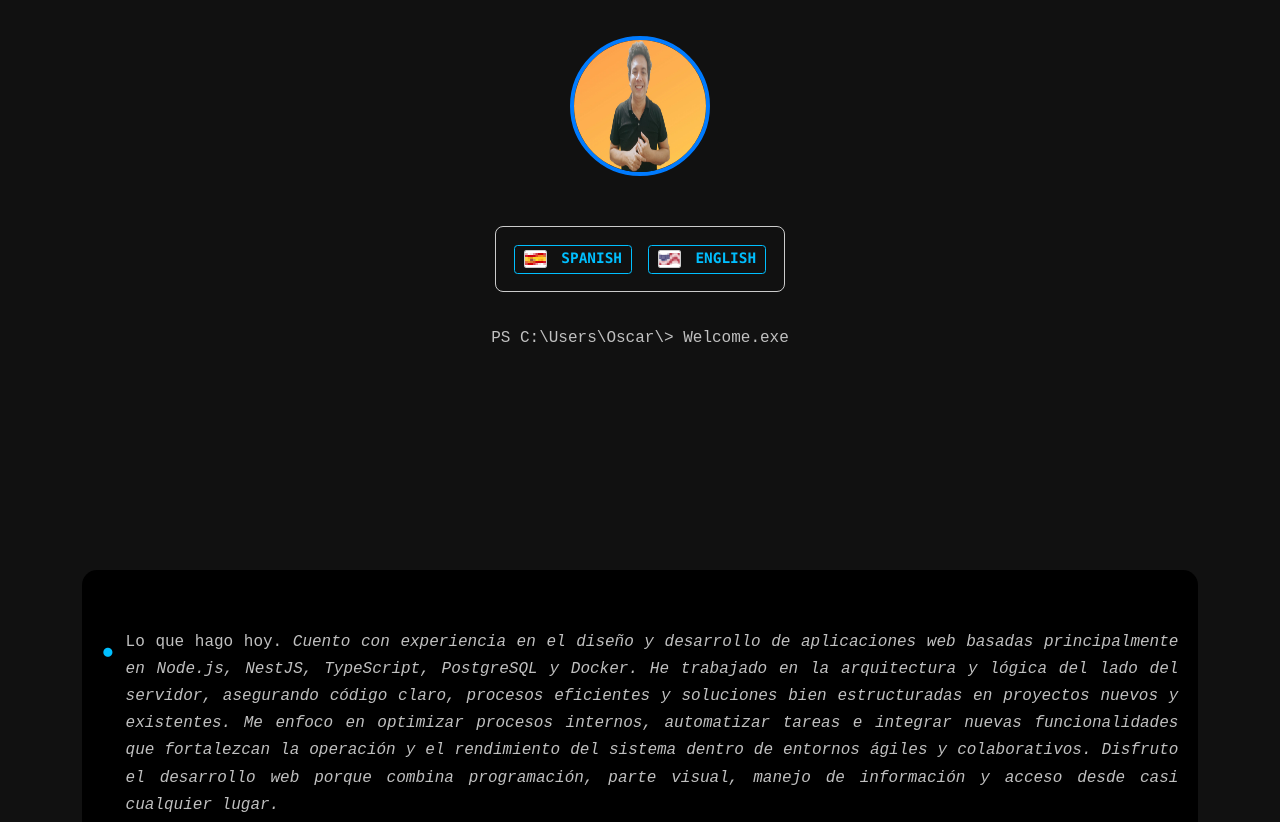
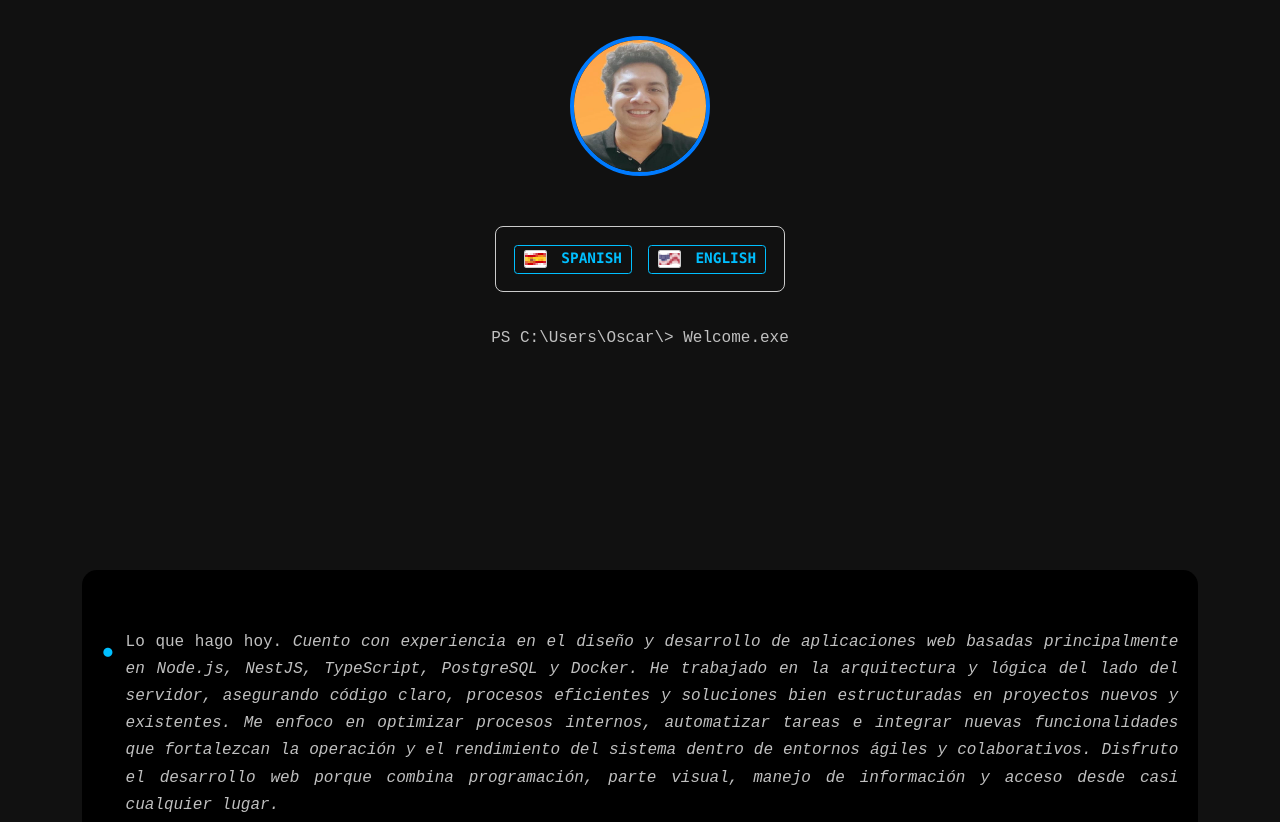
Before and after one commit to OAPadillaHerrera/presentacion-personal-app, a website: page index.html in a window 1280 px wide. Shown: the top 822 px of the page. Drawn offline with Linux system fonts and the light colour scheme.

Commit message:
feat(assets): update profile photo and refresh index.html

```diff
--- a/index.html
+++ b/index.html
@@ -42,7 +42,7 @@
 
         <section class = "header">
 
-            <img src = "assets/FotoPWNueva.jpg" alt = "Photo of Óscar Padilla" class = "profile-photo"/>
+            <img src = "assets/FotoPWNueva - Copy.jpg" alt = "Photo of Óscar Padilla" class = "profile-photo"/>
 
 
 
```
Also changed, not shown: assets/FotoPWNueva - Copy.jpg (added).
